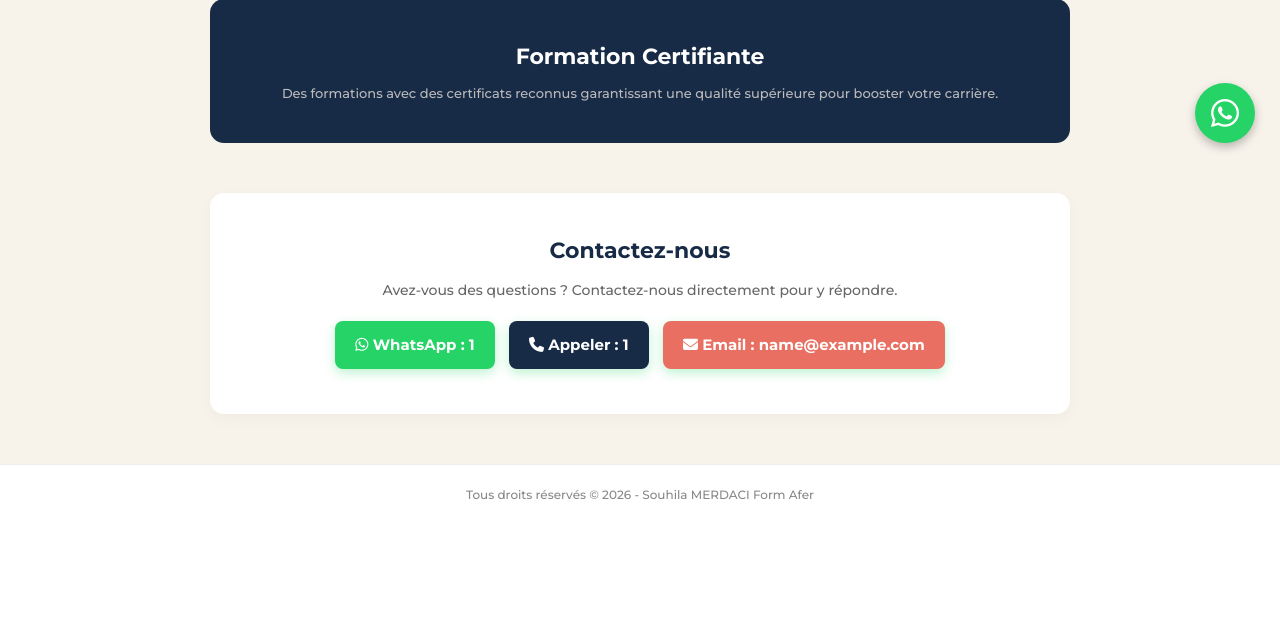
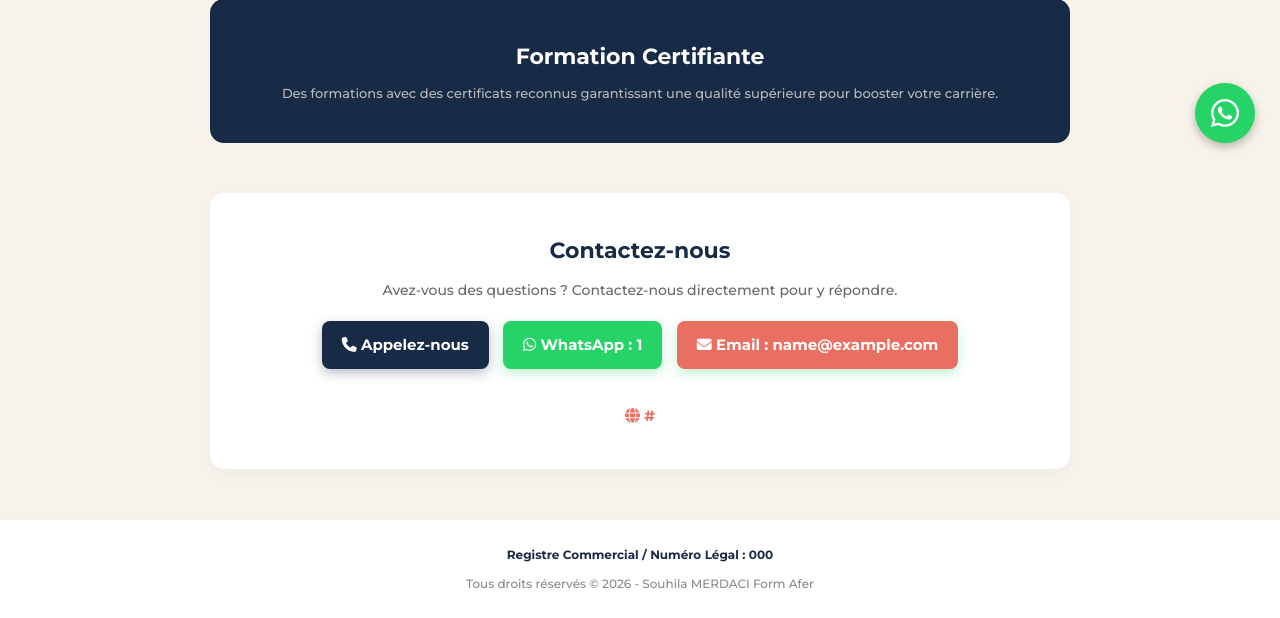
Before and after one commit to chichideb2007-blip/bisnes, a Flask app: template templates/souhila.html in a window 1280 px wide. Shown: the part 632-1250 px from the top of the page. Before the commit the page ends 1131 px from the top, so only its background shows below. Run offline with Flask 3, Linux system fonts and the light colour scheme; the template is opened without the code that fills it: most values are stand-ins (such as "Sample title", 1, 10 or a date in 2020); grey boxes marked "Sample" are stand-in pictures.

Commit message:
Update souhila.html

```diff
--- a/templates/souhila.html
+++ b/templates/souhila.html
@@ -60,8 +60,15 @@
         .call-link { background: var(--dark-color); }
         .email-link { background: #e86f61; }
 
+        /* أزرار الاتصال الإضافية */
+        .phone-btn { display: inline-block; margin: 5px; padding: 12px 20px; background: var(--dark-color); color: white; border-radius: 8px; text-decoration: none; font-weight: bold; font-size: 15px; box-shadow: 0 4px 12px rgba(23, 42, 70, 0.3); }
+        .phone-btn:hover { background: #2c426e; color: white; }
+
+        .website-link-display { display: inline-block; margin-top: 15px; color: var(--primary-color); font-weight: bold; text-decoration: none; font-size: 15px; }
+        .website-link-display:hover { text-decoration: underline; }
+
         /* تنسيق زر الواتساب العائم في زاوية الشاشة */
-        .whatsapp-float {
+        .whatsapp-float-btn {
             position: fixed;
             bottom: 25px;
             right: 25px;
@@ -80,13 +87,13 @@
             text-decoration: none;
             transition: all 0.3s ease;
         }
-        .whatsapp-float:hover {
+        .whatsapp-float-btn:hover {
             background-color: #20ba5a;
             transform: scale(1.1);
             color: white;
         }
 
-        footer { text-align: center; padding: 20px; font-size: 12px; color: #888; background: #fff; border-top: 1px solid #eee; margin-top: 50px; }
+        footer { text-align: center; padding: 25px; font-size: 12px; color: #888; background: #fff; border-top: 1px solid #eee; margin-top: 50px; }
 
         @media (max-width: 768px) {
             .course-card { flex-direction: column; align-items: flex-start; }
@@ -131,11 +138,11 @@
                         <p>{{ course.description }}</p>
                     </div>
                     <div class="course-action">
-                        <!-- الخانتان المباشرتان لرقم الهاتف والبريد الإلكتروني من قاعدة البيانات -->
+                        <!-- الخانات المباشرتان لرقم الهاتف والبريد الإلكتروني من قاعدة البيانات -->
                         <div class="contact-buttons" style="display: flex; gap: 8px; flex-direction: column;">
-                            {% if phone_number %}
-                            <a href="https://wa.me/{{ phone_number }}?text=Bonjour,%20je%20souhaite%20m'inscrire%20à%20la%20formation:%20{{ course.title }}" target="_blank" style="background-color: #25D366; color: white; padding: 8px 12px; text-align: left; text-decoration: none; border-radius: 6px; font-weight: bold; font-size: 12px; display: flex; align-items: center; justify-content: flex-start; gap: 8px;">
-                                <i class="fab fa-whatsapp" style="font-size: 16px;"></i> {{ phone_number }}
+                            {% if whatsapp_number %}
+                            <a href="https://wa.me/{{ whatsapp_number }}?text=Bonjour,%20je%20souhaite%20m'inscrire%20à%20la%20formation:%20{{ course.title }}" target="_blank" style="background-color: #25D366; color: white; padding: 8px 12px; text-align: left; text-decoration: none; border-radius: 6px; font-weight: bold; font-size: 12px; display: flex; align-items: center; justify-content: flex-start; gap: 8px;">
+                                <i class="fab fa-whatsapp" style="font-size: 16px;"></i> {{ whatsapp_number }}
                             </a>
                             {% endif %}
 
@@ -164,26 +171,44 @@
 
             <div>
                 {% if phone_number %}
-                    <a href="https://wa.me/{{ phone_number }}" class="contact-link" target="_blank"><i class="fab fa-whatsapp"></i> WhatsApp : {{ phone_number }}</a>
-                    <a href="tel:{{ phone_number }}" class="contact-link call-link"><i class="fas fa-phone"></i> Appeler : {{ phone_number }}</a>
+                    <a href="tel:{{ phone_number }}" class="phone-btn">
+                        <i class="fas fa-phone"></i> Appelez-nous
+                    </a>
+                {% endif %}
+
+                {% if whatsapp_number %}
+                    <a href="https://wa.me/{{ whatsapp_number }}" class="contact-link" target="_blank"><i class="fab fa-whatsapp"></i> WhatsApp : {{ whatsapp_number }}</a>
                 {% endif %}
 
                 {% if email_address %}
                     <a href="mailto:{{ email_address }}" class="contact-link email-link"><i class="fas fa-envelope"></i> Email : {{ email_address }}</a>
                 {% endif %}
             </div>
+
+            {% if website_url %}
+            <div style="margin-top: 15px;">
+                <a href="{{ website_url }}" target="_blank" class="website-link-display">
+                    <i class="fas fa-globe"></i> {{ website_url }}
+                </a>
+            </div>
+            {% endif %}
         </div>
 
     </div>
 
     <!-- زر الواتساب العائم في زاوية الموقع -->
-    {% if phone_number %}
-    <a href="https://wa.me/{{ phone_number }}" target="_blank" class="whatsapp-float" title="Contactez-nous sur WhatsApp">
+    {% if whatsapp_number %}
+    <a href="https://wa.me/{{ whatsapp_number }}" target="_blank" class="whatsapp-float-btn" title="Contactez-nous sur WhatsApp">
         <i class="fab fa-whatsapp"></i>
     </a>
     {% endif %}
 
     <footer>
+        {% if commercial_phone %}
+        <div class="footer-legal-info text-center" style="margin-bottom: 10px; font-weight: 600; color: var(--dark-color);">
+            <p>Registre Commercial / Numéro Légal : {{ commercial_phone }}</p>
+        </div>
+        {% endif %}
         <p>Tous droits réservés © 2026 - Souhila MERDACI Form Afer</p>
     </footer>
 
```
